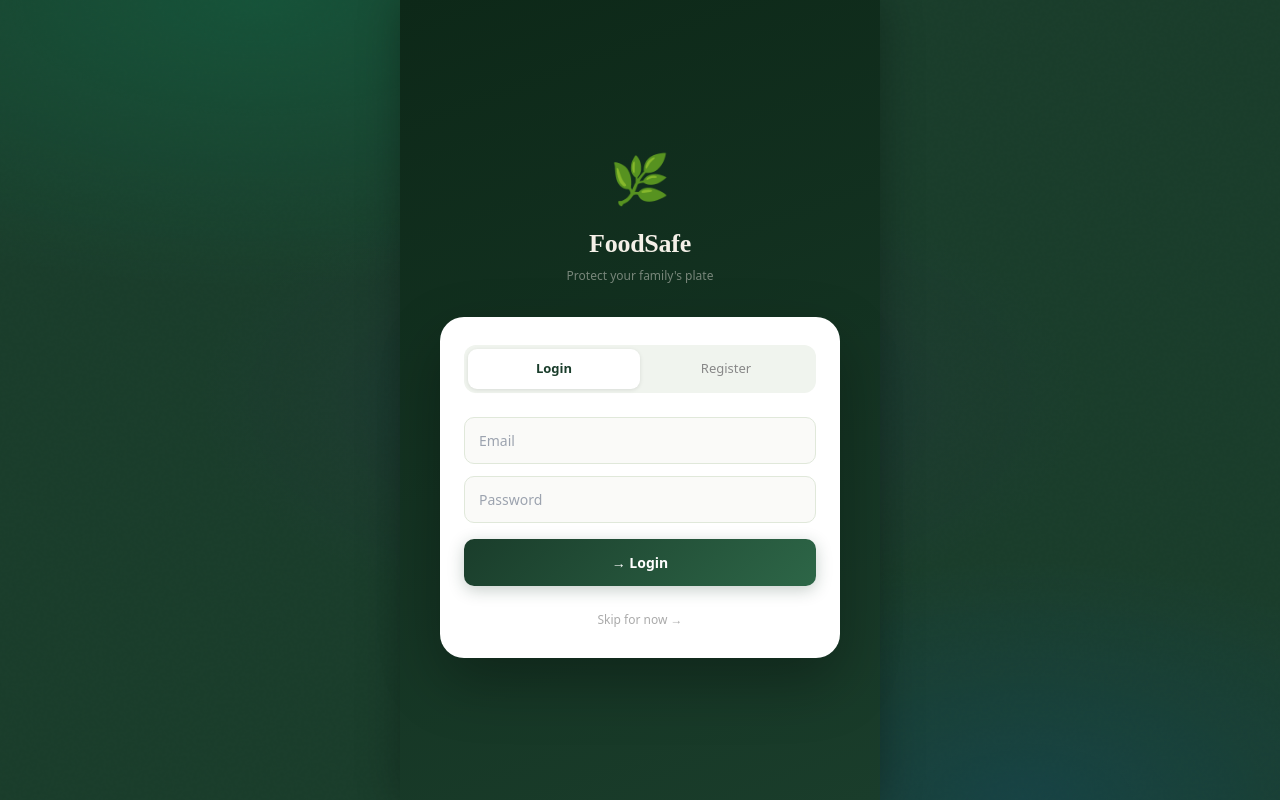
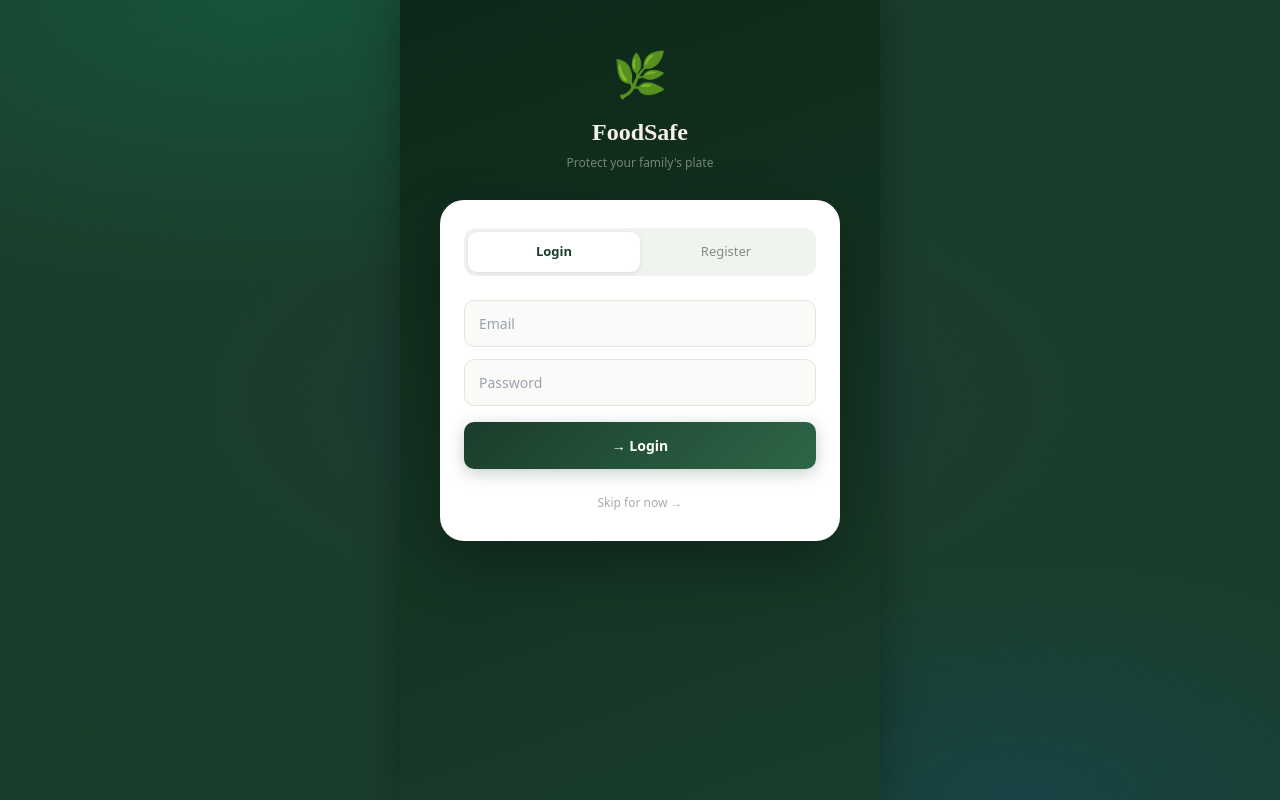
Before and after one commit to AtharvaVavhal/FoodSafe, a React (Vite) app in the folder frontend/: page /auth in a window 1280 px wide. Built offline with nearby package versions, Linux system fonts and the light colour scheme; no server answers; a web font is replaced by a local one.

Commit message:
fix: auth page scroll fix

```diff
--- a/frontend/src/pages/AuthPage.jsx
+++ b/frontend/src/pages/AuthPage.jsx
@@ -41,18 +41,16 @@ export default function AuthPage() {
     <div style={{
       minHeight: '100vh',
       background: 'linear-gradient(160deg, #0d2818 0%, #1a3d2b 100%)',
-      display: 'flex', flexDirection: 'column',
-      alignItems: 'center', justifyContent: 'center',
-      padding: '24px 20px',
+      overflowY: 'auto',
+      padding: '40px 20px 40px',
       fontFamily: "'DM Sans', system-ui, sans-serif",
     }}>
       {/* Logo */}
-      <div style={{ textAlign: 'center', marginBottom: 32 }}>
-        <div style={{ fontSize: 48, marginBottom: 10 }}>🌿</div>
+      <div style={{ textAlign: 'center', marginBottom: 28 }}>
+        <div style={{ fontSize: 44, marginBottom: 8 }}>🌿</div>
         <div style={{
-          fontSize: 26, fontWeight: 700, color: '#f5f0e8',
+          fontSize: 24, fontWeight: 700, color: '#f5f0e8',
           fontFamily: "'Playfair Display', serif",
-          letterSpacing: '-0.01em',
         }}>FoodSafe</div>
         <div style={{ fontSize: 12, color: 'rgba(245,240,232,0.45)', marginTop: 4 }}>
           Protect your family's plate
@@ -61,7 +59,7 @@ export default function AuthPage() {
 
       {/* Card */}
       <div style={{
-        width: '100%', maxWidth: 400,
+        maxWidth: 400, margin: '0 auto',
         background: '#fff', borderRadius: 24,
         padding: '28px 24px',
         boxShadow: '0 24px 60px rgba(0,0,0,0.3)',
@@ -118,13 +116,11 @@ export default function AuthPage() {
             cursor: loading ? 'not-allowed' : 'pointer',
             fontFamily: 'inherit', marginTop: 4,
             boxShadow: '0 4px 16px rgba(26,61,43,0.25)',
-            transition: 'opacity 0.2s',
           }}>
             {loading ? 'Please wait...' : mode === 'login' ? '→ Login' : '→ Create Account'}
           </button>
         </div>
 
-        {/* Skip */}
         <div style={{ textAlign: 'center', marginTop: 20 }}>
           <button onClick={() => nav('/scan')} style={{
             fontSize: 12, color: '#aaa', background: 'none',
```
